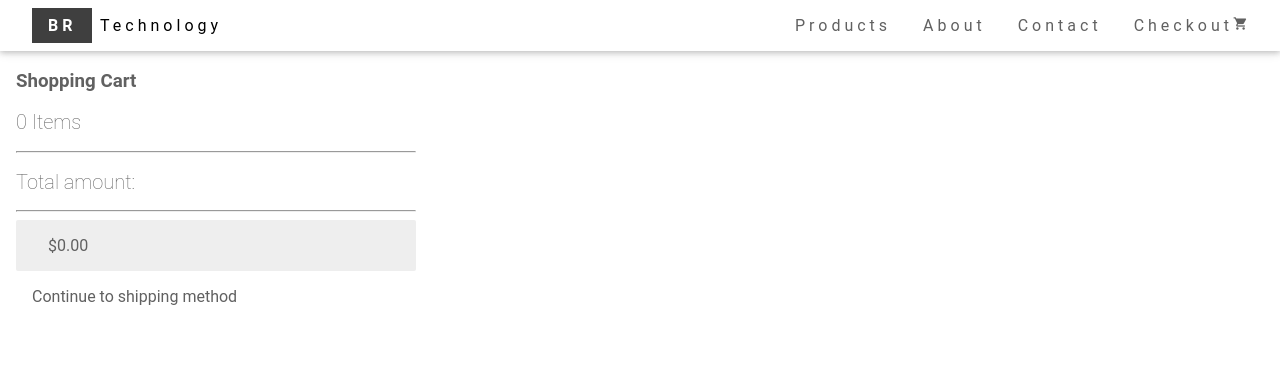
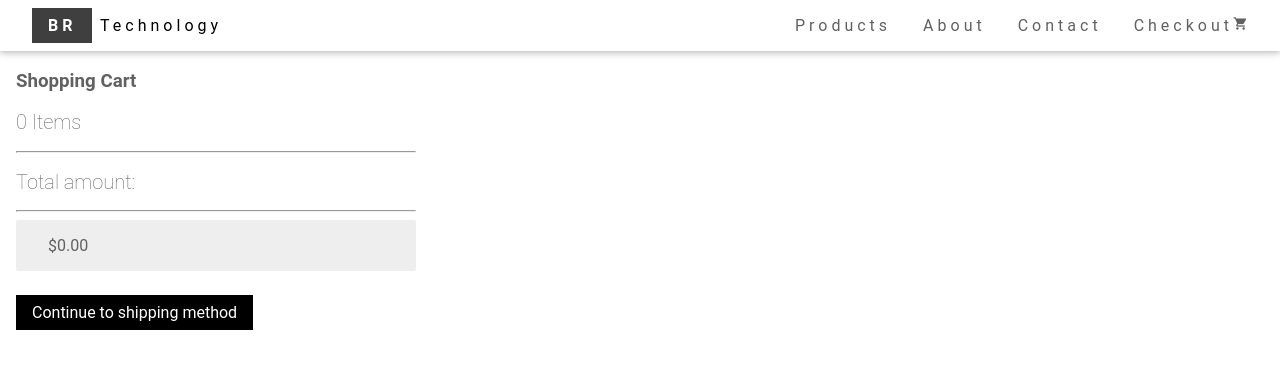
Before and after one commit to LilyDris/CSE5234, an Angular app in the folder Lab5/: page /cart in a window 1280 px wide. Shown: the top 368 px of the page. Built offline with nearby package versions, Linux system fonts and the light colour scheme.

Commit message:
added buttons

```diff
--- a/Lab5/src/app/top-bar/top-bar.component.html
+++ b/Lab5/src/app/top-bar/top-bar.component.html
@@ -1,12 +1,12 @@
 <!-- Navbar (sit on top) -->
   <div class="bar">
-    <a routerLink="" class="bar-item button"><b>BR</b> Technology</a>
+    <a routerLink="" class="bar-item nav-button"><b>BR</b> Technology</a>
     <!-- Float links to the right. Hide them on small screens -->
     <div class="bar-right">
-      <a routerLink="/products" class="bar-item button">Products</a>
-      <a href="#about" class="bar-item button">About</a>
-      <a href="#contact" class="bar-item button">Contact</a>
-      <a routerLink="/cart"  class="bar-item button">
+      <a routerLink="/products" class="bar-item nav-button">Products</a>
+      <a href="#about" class="bar-item nav-button">About</a>
+      <a href="#contact" class="bar-item nav-button">Contact</a>
+      <a routerLink="/cart"  class="bar-item nav-button">
         Checkout<i class="material-icons">shopping_cart</i>
       </a>
     </div>
--- a/Lab5/src/styles.css
+++ b/Lab5/src/styles.css
@@ -69,30 +69,7 @@ label {
   text-transform: uppercase;
 }
 
-/* Button */
-.button, button {
-  border:none;
-  display:inline-block;
-  padding:8px 16px;
-  vertical-align:middle;
-  overflow:hidden;
-  text-decoration:none;
-  color:inherit;
-  background-color:inherit;
-  text-align:center;
-  cursor:pointer;
-  white-space:nowrap
-}
 
-.button:hover, button:hover{
-  color:#000!important;
-  background-color:#ccc!important
-}
-
-.button:disabled, button:disabled {
-  opacity: 0.5;
-  cursor: auto;
-}
 .image{
   max-width:100%;
   height: auto;
@@ -125,6 +102,21 @@ b{
 }
 i.material-icons{
   font-size: 15px;
+}
+.button, button {
+  color: #fff!important;
+  background-color: #000!important;
+  margin-top: 16px!important;
+  margin-bottom: 16px!important;
+  text-align: center;
+  cursor: pointer;
+  white-space: nowrap;
+  border: none;
+  display: inline-block;
+  padding: 8px 16px;
+  vertical-align: middle;
+  overflow: hidden;
+  text-decoration: none;
 }
 
 /* Top Bar */
@@ -162,6 +154,30 @@ app-top-bar h1 {
   color: white;
   margin: 0;
 }
+/*Nav Button */
+.nav-button {
+  border:none;
+  display:inline-block;
+  padding:8px 16px;
+  vertical-align:middle;
+  overflow:hidden;
+  text-decoration:none;
+  color:inherit;
+  background-color:inherit;
+  text-align:center;
+  cursor:pointer;
+  white-space:nowrap
+}
+
+.nav-button:hover{
+  color:#000!important;
+  background-color:#ccc!important
+}
+
+.nav-button:disabled{
+  opacity: 0.5;
+  cursor: auto;
+}
 
 /* Checkout Cart, Shipping Prices */
 
```
